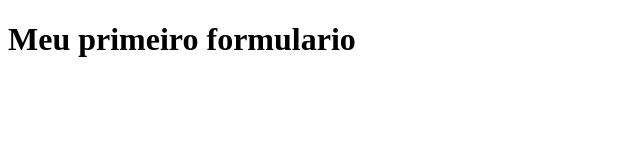
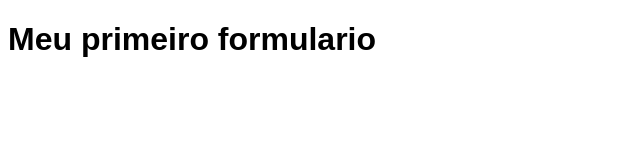
Before and after one commit to ViniciusMarquesz/html-css, a plain HTML site: page Exercicios/ex025/form001.html in a window 1280 px wide. Shown: the whole page, without its empty margins (0-640 px from the left). Drawn offline with Linux system fonts and the light colour scheme.

Commit message:
Update form001.html

```diff
--- a/Exercicios/ex025/form001.html
+++ b/Exercicios/ex025/form001.html
@@ -5,7 +5,7 @@
     <meta name="viewport" content="width=device-width, initial-scale=1.0">
     <style>
         *{
-          font
+          font-family: Arial, Helvetica, sans-serif;
         }
     </style>
     <title>Formulario</title>
```
